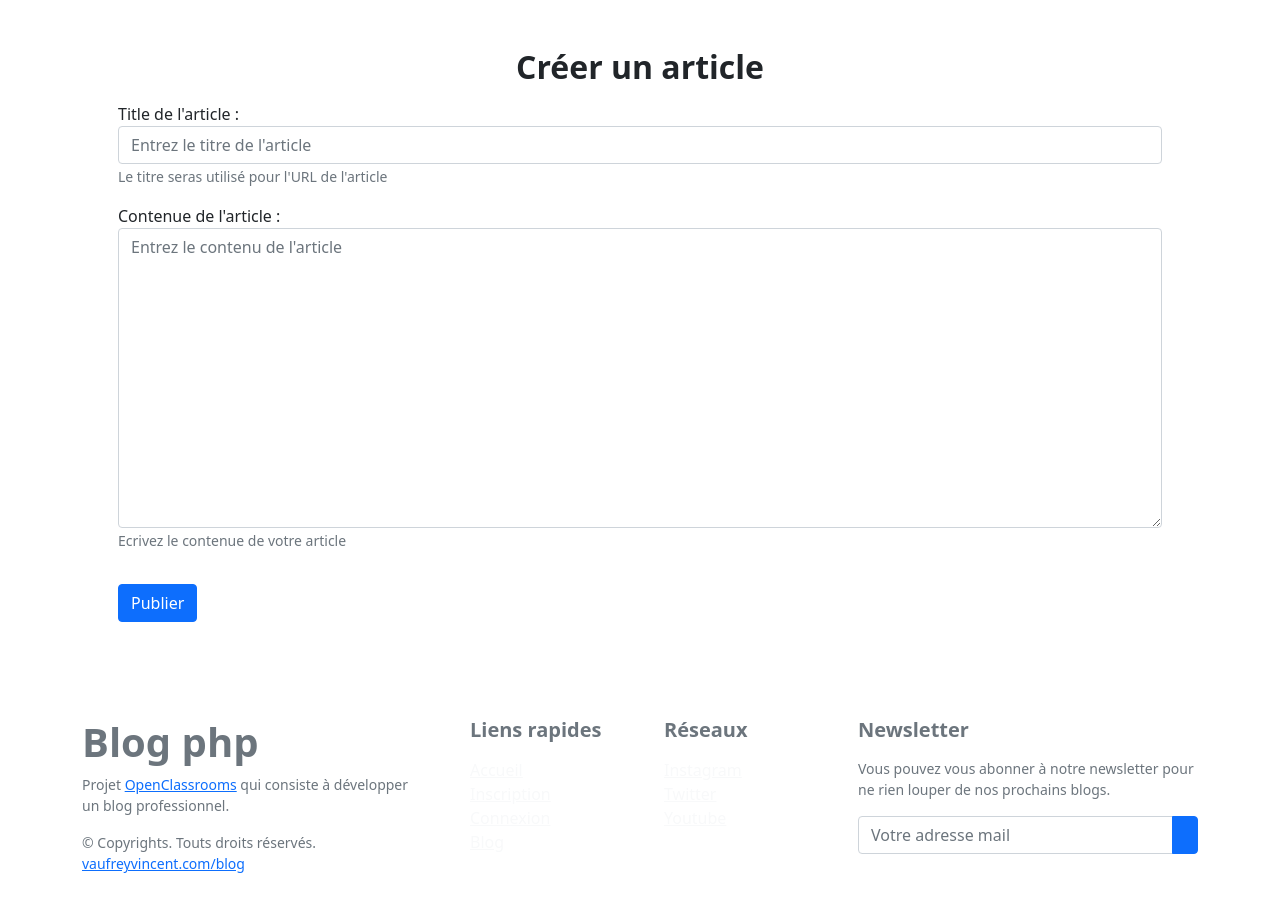
After one commit to vince614/blog-php, a PHP site: template App/Views/blog/new.phtml in a window 1280 px wide. The commit adds this page. Run offline with PHP 8.4, Linux system fonts and the light colour scheme; the template is opened without the code that fills it, so the values that code supplies are empty.

Commit message:
Articles form

```diff
--- a/App/Views/Blocks/header.phtml
+++ b/App/Views/Blocks/header.phtml
@@ -24,4 +24,4 @@ use Core\Controllers\Controller; ?>
     <?php endforeach; ?>
     <title>Test</title>
 </head>
-<body>
+<body class="min-vh-100">
--- a/App/Views/blog.phtml
+++ b/App/Views/blog.phtml
@@ -4,7 +4,7 @@ use App\App;
 
 ?>
 <div class="container px-4 px-lg-5 d-flex flex-column justify-content-center align-items-center">
-    <h1 class="darky uppercase fw-bolder text-center p-5">Ensemble des posts</h1>
+    <h1 class="darky uppercase fw-bolder text-center p-5">Ensemble des articles</h1>
     <hr class="my-4"/>
     <div class="row gx-4 gx-lg-12 justify-content-center align-items-center">
         <div class="col-md-7 col-lg-8 col-xl-12 m-1">
--- /dev/null
+++ b/App/Views/blog/new.phtml
@@ -0,0 +1,21 @@
+<div class="container d-flex justify-content-center align-items-center flex-column p-5">
+    <h2 class="uppercase fw-bolder">Créer un article</h2>
+    <div class="form-horizontal d-flex justify-content-center flex-column w-100">
+        <div class="form-group my-2">
+            <label class="control-label col-sm-2" for="title">Title de l'article :</label>
+            <input type="text" class="form-control" id="title" placeholder="Entrez le titre de l'article" name="title" required>
+            <small class="form-text text-muted">Le titre seras utilisé pour l'URL de l'article</small>
+        </div>
+        <div class="form-group my-2">
+            <label class="control-label col-sm-2" for="content">Contenue de l'article :</label>
+            <textarea class="form-control" id="content" placeholder="Entrez le contenu de l'article" name="content" style="height:300px;" required></textarea>
+            <small class="form-text text-muted">Ecrivez le contenue de votre article</small>
+        </div>
+        <br/>
+        <div class="form-group">
+            <div class="col-sm-offset-2 col-sm-10">
+                <button type="submit" class="btn btn-primary" id="send-post-button">Publier</button>
+            </div>
+        </div>
+    </div>
+</div>
--- a/App/Views/index.phtml
+++ b/App/Views/index.phtml
@@ -11,7 +11,7 @@ use App\App;
 </div>
 <div class="container px-4 px-lg-5">
     <div class="row gx-4 gx-lg-5 justify-content-center">
-        <h1 class="darky uppercase fw-bolder text-center p-5">Post récents</h1>
+        <h1 class="darky uppercase fw-bolder text-center p-5">Articles récents</h1>
         <div class="col-md-10 col-lg-8 col-xl-7">
             <div class="post-preview">
                 <a href="<?= App::getHost() ?>/blog">
--- a/App/Views/login.phtml
+++ b/App/Views/login.phtml
@@ -16,15 +16,16 @@ use App\App;
                                     <div class="d-flex flex-row align-items-center mb-4">
                                         <i class="fas fa-envelope fa-lg me-3 fa-fw"></i>
                                         <div class="form-outline flex-fill mb-0">
+                                            <label class="form-label" for="email">Adresse mail</label>
                                             <input type="email" id="email" class="form-control" required/>
-                                            <label class="form-label" for="email">Votre adresse mail</label>
+                                            <small class="form-text text-muted">Utilisez l'adresse mail relié à votre compte</small>
                                         </div>
                                     </div>
                                     <div class="d-flex flex-row align-items-center mb-4">
                                         <i class="fas fa-lock fa-lg me-3 fa-fw"></i>
                                         <div class="form-outline flex-fill mb-0">
+                                            <label class="form-label" for="password">Mot de passe</label>
                                             <input type="password" id="password" class="form-control" required/>
-                                            <label class="form-label" for="password">Mot de passe</label>
                                         </div>
                                     </div>
                                     <div class="d-flex justify-content-center mx-4 mb-3 mb-lg-4">
--- a/public/index.php
+++ b/public/index.php
@@ -50,6 +50,7 @@ $router->get('/blog');
  * @GET METHOD
  */
 $router->get('/blog/:id', ACL::EVERYONE);
+$router->post('/blog/:id', ACL::LOGGED_IN);
 
 /**
  * Unique blog route
```
Also changed, not shown: App/Controllers/BlogController.php (+24 -0 lines), App/Views/register.phtml (+7 -5 lines), public/assets/css/blog.css.
